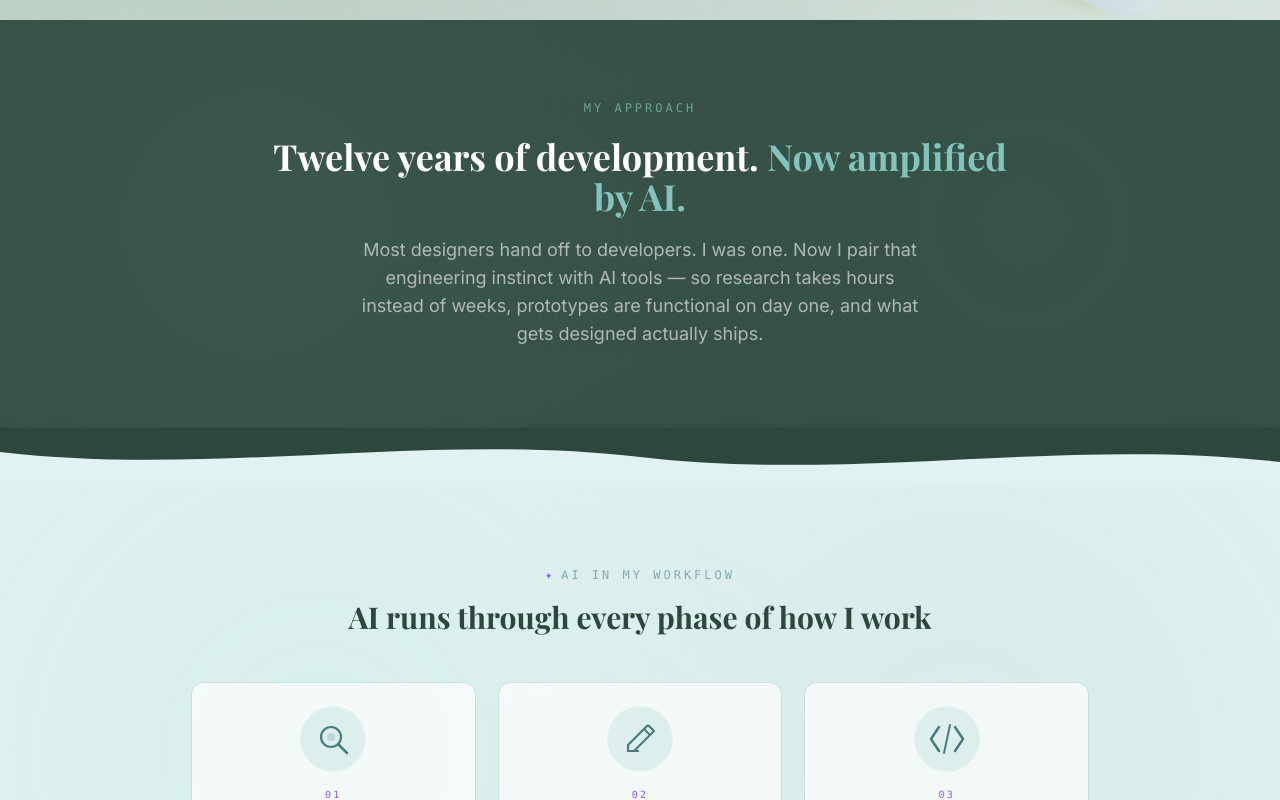
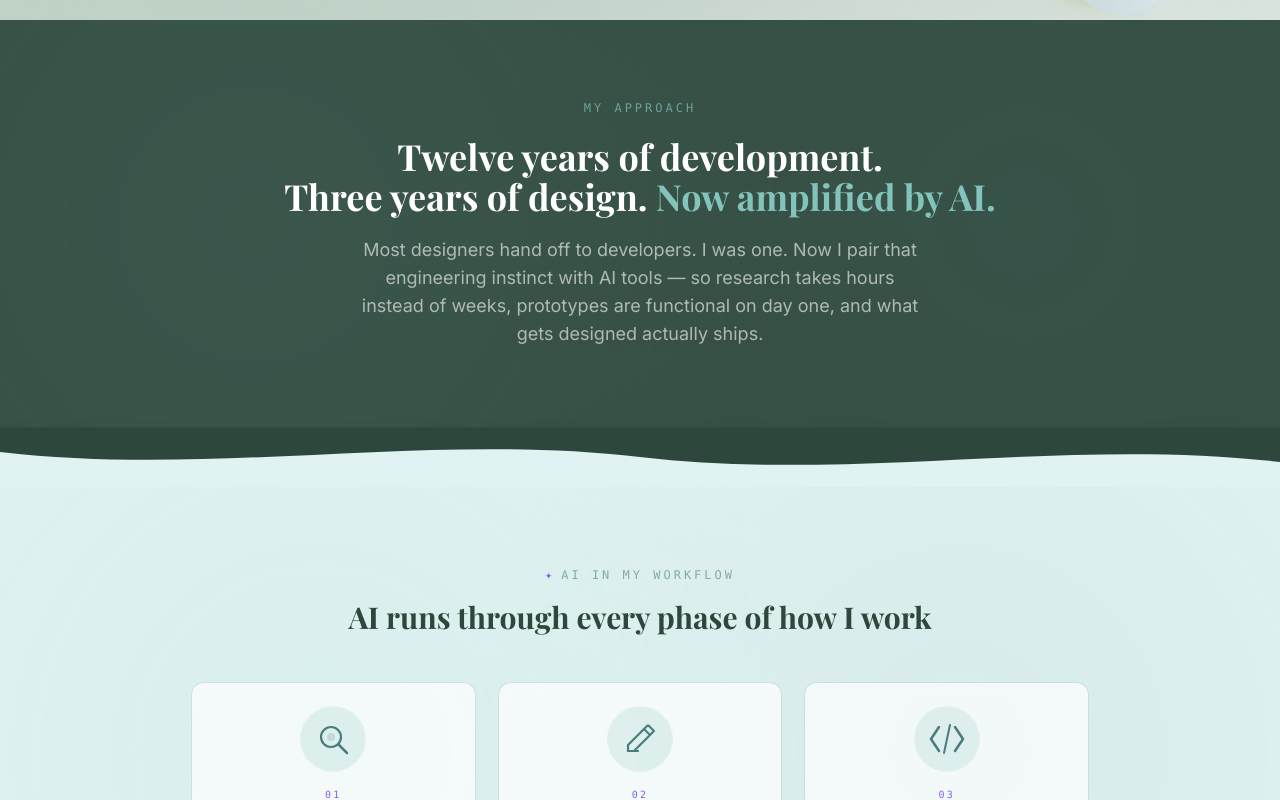
Before and after one commit to AnupaShefley/portfolio, a Next.js app: page / in a window 1280 px wide. Shown: the part 780-1580 px from the top of the page. Built offline with nearby package versions, Linux system fonts and the light colour scheme.

Commit message:
update philosophy text

```diff
--- a/components/PhilosophySection.tsx
+++ b/components/PhilosophySection.tsx
@@ -39,7 +39,15 @@ export default function PhilosophySection() {
             transition={{ duration: 0.7, delay: 0.1, ease: [0.22, 1, 0.36, 1] }}
             className="text-2xl md:text-3xl lg:text-4xl font-serif font-bold text-white leading-snug mb-5"
           >
-            Twelve years of development.{' '}
+            Twelve years of development. {' '}
+            <motion.h2
+            initial={{ opacity: 0, y: 16, filter: 'blur(6px)' }}
+            whileInView={{ opacity: 1, y: 0, filter: 'blur(0px)' }}
+            viewport={{ once: true, margin: '-50px' }}
+            transition={{ duration: 0.7, delay: 0.1, ease: [0.22, 1, 0.36, 1] }}
+            className="text-2xl md:text-3xl lg:text-4xl font-serif font-bold text-white leading-snug mb-5"
+          >
+            Three years of design.{' '}
             <motion.span
               className="text-teal-light"
               initial={{ opacity: 0 }}
@@ -49,6 +57,7 @@ export default function PhilosophySection() {
             >
               Now amplified by AI.
             </motion.span>
+            </motion.h2>
           </motion.h2>
 
           <motion.p
```
